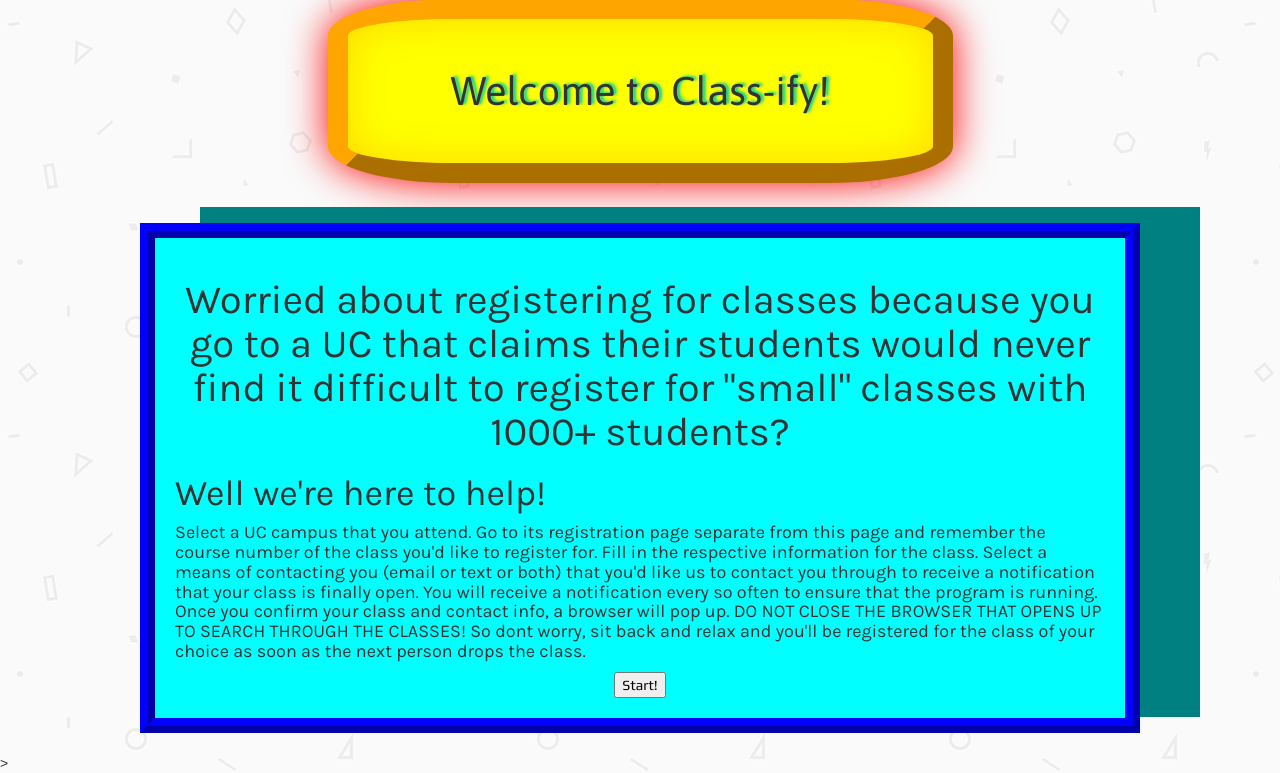
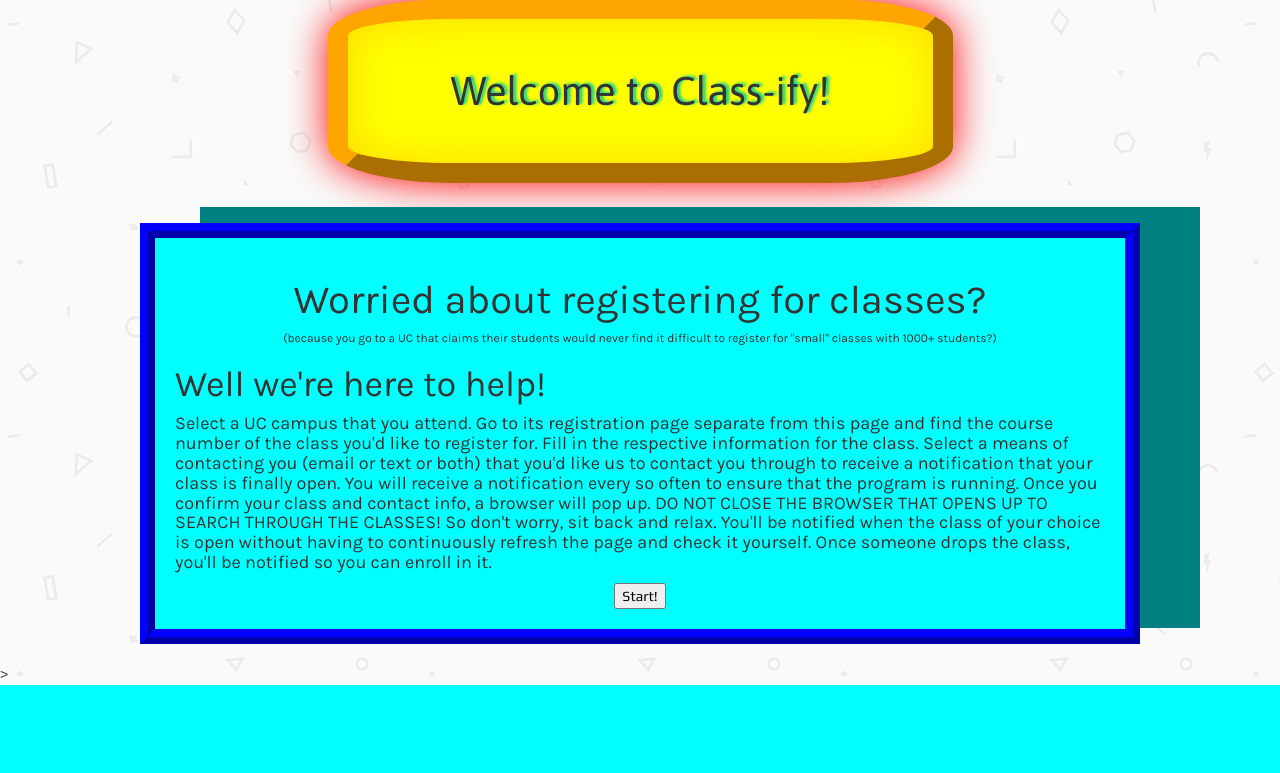
Before and after one commit to Se7ensins1/Class-ify, a Flask app: page / in a window 1280 px wide. Shown: the part 115-888 px from the top of the page. After the commit the page ends 800 px from the top, so only its background shows below. Run offline with Flask 2, Linux system fonts and the light colour scheme; some libraries are stand-ins or nearby versions.

Commit message:
fix links to work

```diff
--- a/app/templates/index.html
+++ b/app/templates/index.html
@@ -27,9 +27,10 @@
 
       <h1 id="titl" class="text-center">Welcome to Class-ify!</h1>
       <div id="data">
-        <h2 class="text-center">Worried about registering for classes because you go to a UC that claims their students would never find it difficult to register for "small" classes with 1000+ students? </h2>
+        <h2 class="text-center">Worried about registering for classes?</h2>
+        <h6 class="text-center">(because you go to a UC that claims their students would never find it difficult to register for "small" classes with 1000+ students?)</h4>
         <h3>Well we're here to help!</h3>
-        <h4>Select a UC campus that you attend. Go to its registration page separate from this page and remember the course number of the class you'd like to register for. Fill in the respective information for the class. Select a means of contacting you (email or text or both) that you'd like us to contact you through to receive a notification that your class is finally open. You will receive a notification every so often to ensure that the program is running. Once you confirm your class and contact info, a browser will pop up. DO NOT CLOSE THE BROWSER THAT OPENS UP TO SEARCH THROUGH THE CLASSES! So dont worry, sit back and relax and you'll be registered for the class of your choice as soon as the next person drops the class. </h4>
+        <h4>Select a UC campus that you attend. Go to its registration page separate from this page and find the course number of the class you'd like to register for. Fill in the respective information for the class. Select a means of contacting you (email or text or both) that you'd like us to contact you through to receive a notification that your class is finally open. You will receive a notification every so often to ensure that the program is running. Once you confirm your class and contact info, a browser will pop up. DO NOT CLOSE THE BROWSER THAT OPENS UP TO SEARCH THROUGH THE CLASSES! So don't worry, sit back and relax. You'll be notified when the class of your choice is open without having to continuously refresh the page and check it yourself. Once someone drops the class, you'll be notified so you can enroll in it. </h4>
 
         <div class="text-center">
           <form action = "/school" name = "userData">
--- a/app/templates/school.html
+++ b/app/templates/school.html
@@ -99,7 +99,7 @@
 
       <div class="row">
         <div class="col-md-4">
-          <a href="/userData">
+          <a href="/user-data">
             <div class="container">
               <img src="../static/imgs/irvine.png" alt="Irvine" class="image" style="width:30%;height:5%;">
                 <div class="middle">
@@ -109,7 +109,7 @@
           </a>
         </div>
         <div class="col-md-4">
-          <a href="/userData">
+          <a href="/user-data">
             <div class="container">
               <img src="../static/imgs/riverside.gif" alt="Riverside" class="image" style="width:30%;height:5%;">
                 <div class="middle">
@@ -119,7 +119,7 @@
           </a>
         </div>
         <div class="col-md-4">
-          <a href="/userData">
+          <a href="/user-data">
             <div class="container">
               <img src="../static/imgs/sandiego.png" alt="San Diego" class="image" style="width:30%;height:5%;">
                 <div class="middle">
```
